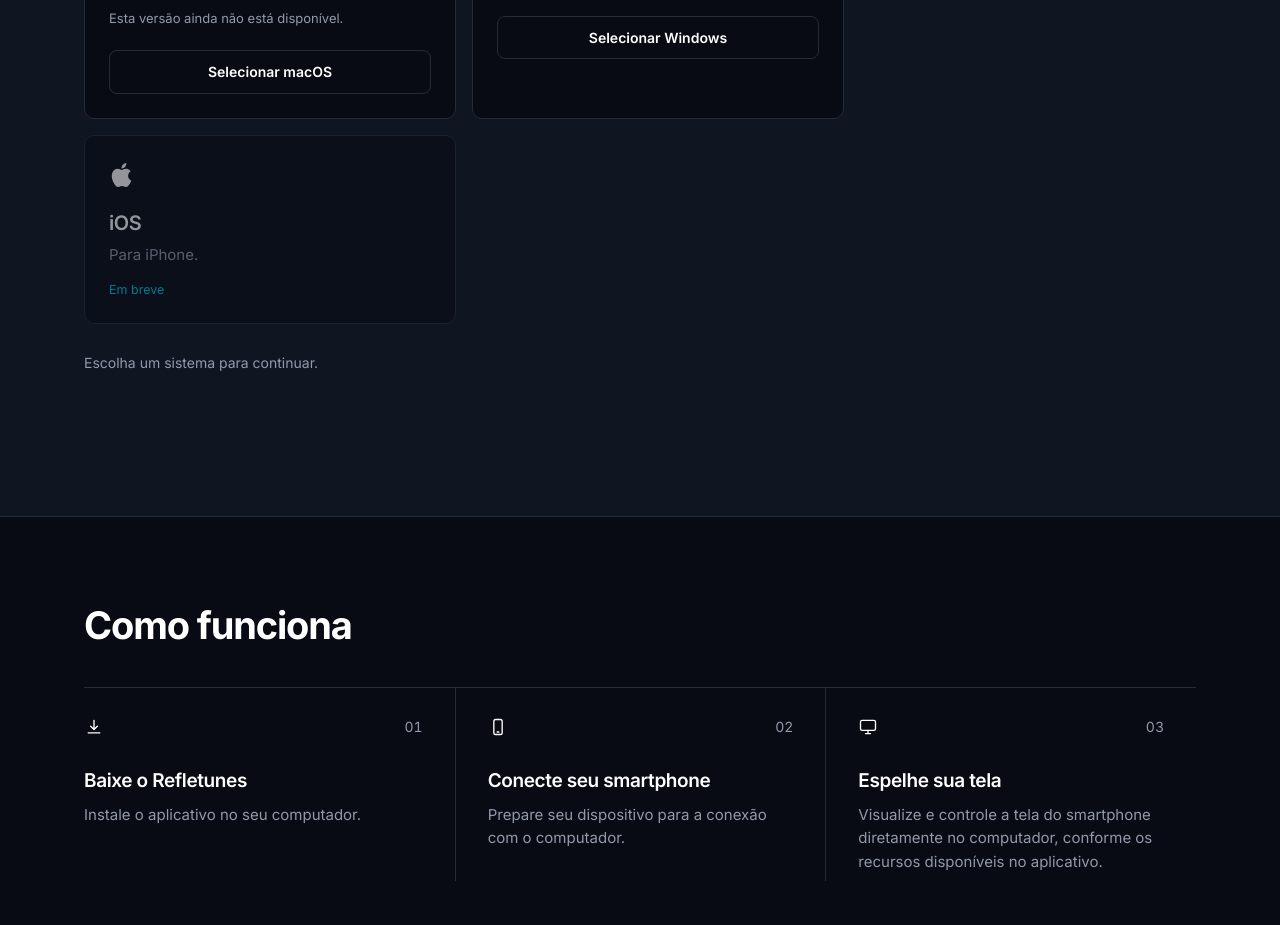
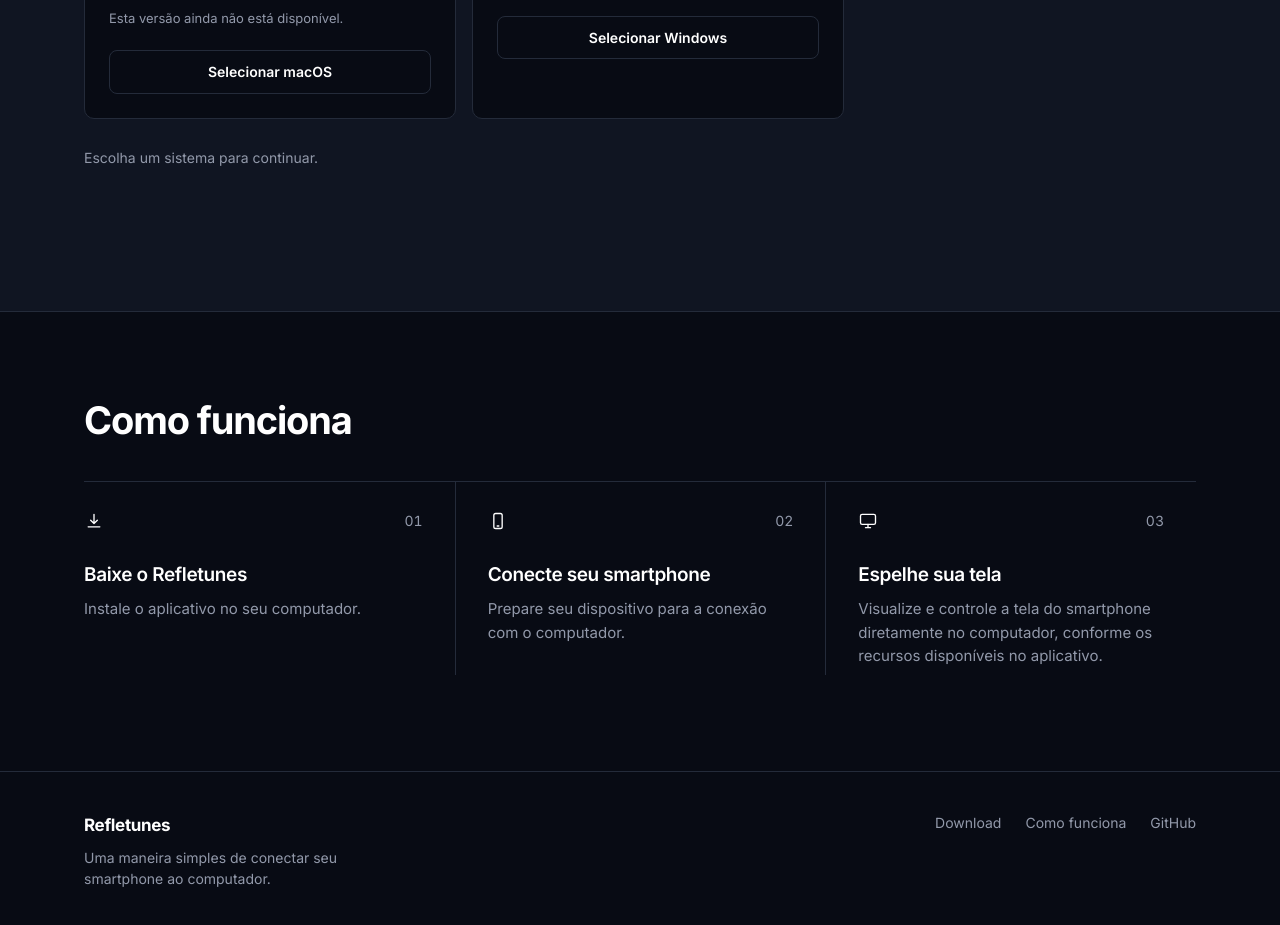
Before and after one commit to Alex-UI-UX/Refletunes, a React (Vite) app in the folder website/: page / in a window 1280 px wide. Shown: the part 980-1905 px from the top of the page. Built offline with nearby package versions, Linux system fonts and the light colour scheme.

Commit message:
Remover opcao iOS da secao de download

```diff
--- a/website/src/components/DownloadSection.tsx
+++ b/website/src/components/DownloadSection.tsx
@@ -7,7 +7,6 @@ import { AppleIcon, WindowsIcon, DownloadIcon } from "./Icons";
 const ICONS: Record<Platform, ReactNode> = {
   macos: <AppleIcon />,
   windows: <WindowsIcon />,
-  ios: <AppleIcon />,
 };
 
 export default function DownloadSection() {
@@ -68,7 +67,6 @@ export default function DownloadSection() {
               selected={selected === id}
               detected={detected === id}
               available={PLATFORMS[id].url.trim() !== ""}
-              comingSoon={PLATFORMS[id].comingSoon}
               onSelect={setSelected}
             />
           ))}
--- a/website/src/components/PlatformCard.tsx
+++ b/website/src/components/PlatformCard.tsx
@@ -10,19 +10,16 @@ type Props = {
   selected: boolean;
   detected: boolean;
   available: boolean;
-  comingSoon?: boolean;
   onSelect: (id: Platform) => void;
 };
 
-export default function PlatformCard({ id, name, description, icon, selected, detected, available, comingSoon, onSelect }: Props) {
+export default function PlatformCard({ id, name, description, icon, selected, detected, available, onSelect }: Props) {
   return (
     <button
       type="button"
       role="radio"
       aria-checked={selected}
-      aria-disabled={comingSoon || undefined}
-      disabled={comingSoon}
-      className={`pcard${selected ? " is-selected" : ""}${comingSoon ? " is-soon" : ""}`}
+      className={`pcard${selected ? " is-selected" : ""}`}
       onClick={() => onSelect(id)}
     >
       <span className="pcard__check" aria-hidden>
@@ -32,11 +29,8 @@ export default function PlatformCard({ id, name, description, icon, selected, de
       <span className="pcard__name">{name}</span>
       <span className="pcard__desc">{description}</span>
       {detected && <span className="pcard__tag">Sugerido para você</span>}
-      {comingSoon && <span className="pcard__tag">Em breve</span>}
-      {!comingSoon && !available && <span className="pcard__unavail">Esta versão ainda não está disponível.</span>}
-      {!comingSoon && (
-        <span className="pcard__select">{selected ? `${name} selecionado` : `Selecionar ${name}`}</span>
-      )}
+      {!available && <span className="pcard__unavail">Esta versão ainda não está disponível.</span>}
+      <span className="pcard__select">{selected ? `${name} selecionado` : `Selecionar ${name}`}</span>
     </button>
   );
 }
--- a/website/src/config.ts
+++ b/website/src/config.ts
@@ -10,11 +10,11 @@ export const DOWNLOAD_WINDOWS_URL =
 /** Deixe vazio para ocultar os links do GitHub. */
 export const GITHUB_URL = "https://github.com/Alex-UI-UX/Refletunes";
 
-export type Platform = "macos" | "windows" | "ios";
+export type Platform = "macos" | "windows";
 
 export const PLATFORMS: Record<
   Platform,
-  { id: Platform; name: string; description: string; url: string; comingSoon?: boolean }
+  { id: Platform; name: string; description: string; url: string }
 > = {
   macos: {
     id: "macos",
@@ -28,11 +28,4 @@ export const PLATFORMS: Record<
     description: "Para computadores com Windows 10 e 11.",
     url: DOWNLOAD_WINDOWS_URL,
   },
-  ios: {
-    id: "ios",
-    name: "iOS",
-    description: "Para iPhone.",
-    url: "",
-    comingSoon: true,
-  },
 };
--- a/website/src/styles.css
+++ b/website/src/styles.css
@@ -182,7 +182,3 @@ ol { padding: 0; list-style: none; }
   *, *::before, *::after { animation-duration: 0.01ms !important; animation-iteration-count: 1 !important; transition-duration: 0.01ms !important; }
   .link__dot { opacity: 1; left: 50%; }
 }
-
-/* Plataforma futura (ex.: iOS) */
-.pcard.is-soon { opacity: .55; cursor: default; }
-.pcard.is-soon:hover { border-color: var(--border); transform: none; }
```
